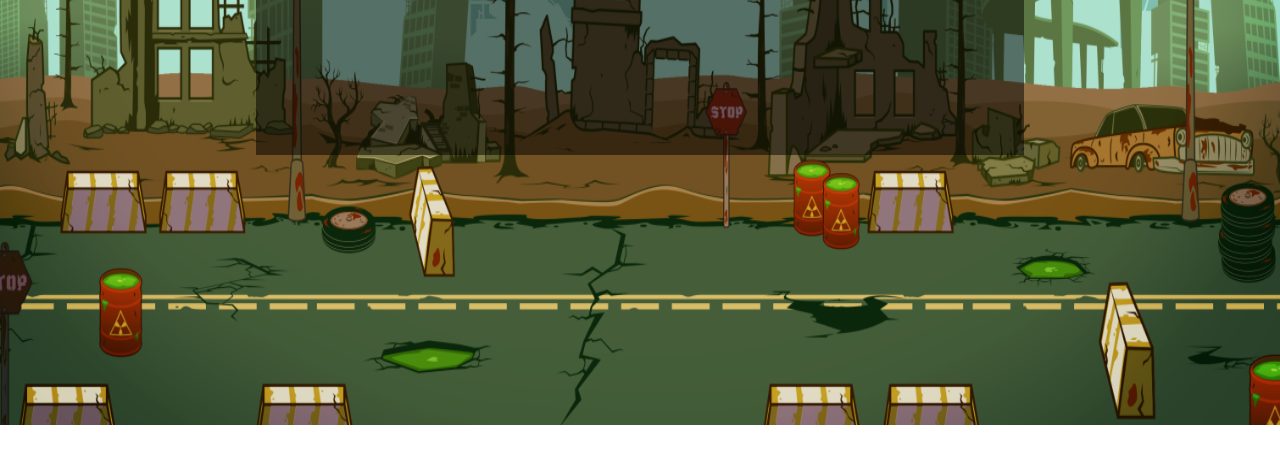
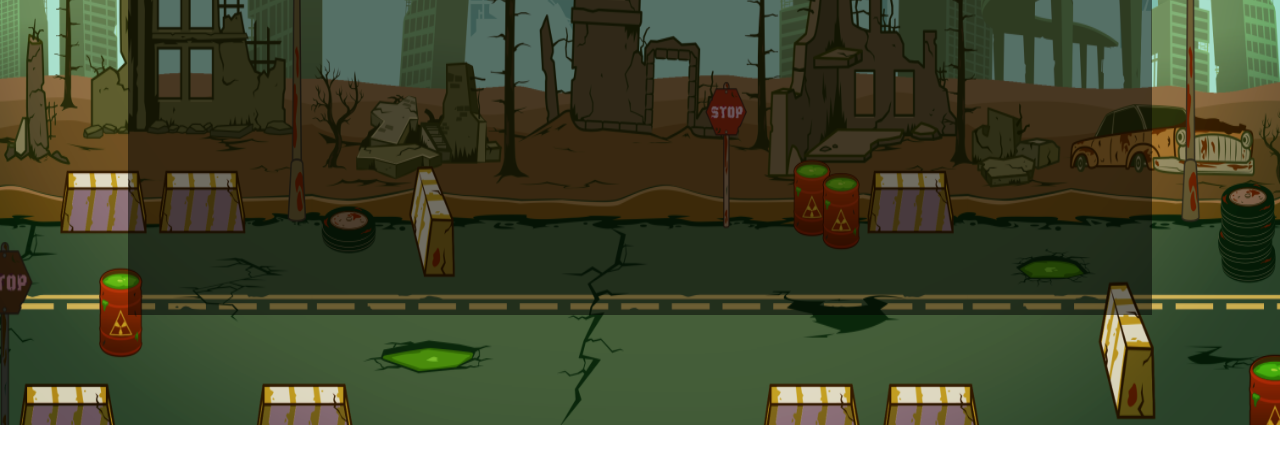
Before and after one commit to chamodhk/the-zombie-apocalypse, a plain HTML site: page index.html in a window 1280 px wide. Shown: the part 325-800 px from the top of the page. Drawn offline with Linux system fonts and the light colour scheme.

Commit message:
Update style.css

```diff
--- a/style.css
+++ b/style.css
@@ -17,11 +17,12 @@ html{
 .char-choose,
 .bg-choose{
     position: absolute;
-    top: 20%;
-    left: 20%;
-    right: 20%;
-    width: 60%;
-    height: 40%;
+    top: 10%;
+    left:0;
+    right:0;
+    width: 80%;
+    height: 70%;
+    margin: 0 auto;
     background-color: rgba(0,0,0,0.5);
 }
 .initial-content{
@@ -69,6 +70,12 @@ html{
 .char-choose{
     overflow-y: scroll;
     visibility: hidden;
+}
+.char-menu{
+    display: flex;
+    flex-flow: row wrap;
+    justify-content: center;
+    gap: 15px;
 }
 
 .bg-choose{
```
